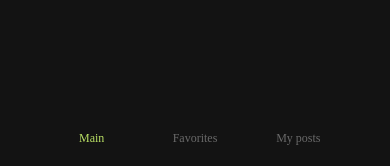
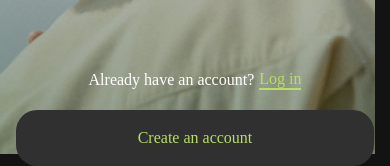
Before and after one commit to misha-mi/fourthTask, a React Native app: screen / in a window 390 px wide. Shown: the part 658-824 px from the top of the page. Built offline with nearby package versions, Linux system fonts and the light colour scheme; no server answers.

Commit message:
moved pages in pages folder

```diff
--- a/src/index.tsx
+++ b/src/index.tsx
@@ -1,13 +1,13 @@
 import Navigation from './HOC/navigation/navigation';
-import JoinUsPage from './components/join-us-page/join-us-page';
-import LogInPage from './components/log-in-page/log-in-page';
-import SuccessJoinUsPage from './components/success-join-us-page/success-join-us-page';
-import WelcomePage from './components/welcome-page/welcome-page';
+import JoinUsPage from './pages/join-us-page/join-us-page';
+import LogInPage from './pages/log-in-page/log-in-page';
+import SuccessJoinUsPage from './pages/success-join-us-page/success-join-us-page';
+import WelcomePage from './pages/welcome-page/welcome-page';
 import { createNativeStackNavigator } from '@react-navigation/native-stack';
 import { ApolloProvider } from '@apollo/client';
 import apolloClient from './apollo/client';
-import ProfilePage from './components/profile-page/profile-page';
-import MainPage from './components/main-page/main-page';
+import ProfilePage from './pages/profile-page/profile-page';
+import MainPage from './pages/main-page/main-page';
 const Stack = createNativeStackNavigator();
 
 const Index = () => {
@@ -24,7 +24,7 @@ const Index = () => {
     <ApolloProvider client={apolloClient}>
       <Navigation>
         <Stack.Navigator
-          initialRouteName="Main"
+          initialRouteName="Welcome"
           screenOptions={{
             headerShown: false,
           }}>
--- a/src/components/log-in-page/log-in-page.tsx
+++ b/src/pages/join-us-page/join-us-page.tsx
@@ -1,16 +1,16 @@
 import { StyleSheet, View } from 'react-native';
 import TitleAuthorization from '../../ui/title-authorization/title-authorization';
-import LogInForm from '../forms/log-in-form/log-in-form';
+import JoinUsForm from '../../components/forms/join-us-form/join-us-form';
 
-const LogInPage = ({ navigation }) => {
+const JoinUsPage = ({ navigation }) => {
   return (
     <View style={styles.wrapper}>
       <TitleAuthorization
-        titleText="Log in"
+        titleText="Join us"
         subtitleText="You will be able to fully communicate"
       />
       <View style={styles.mt40}>
-        <LogInForm onClickRegister={() => navigation.navigate('JoinUs')} />
+        <JoinUsForm onClickLogIn={() => navigation.navigate('LogIn')} />
       </View>
     </View>
   );
@@ -28,4 +28,4 @@ const styles = StyleSheet.create({
   },
 });
 
-export default LogInPage;
+export default JoinUsPage;
--- a/src/components/join-us-page/join-us-page.tsx
+++ b/src/pages/log-in-page/log-in-page.tsx
@@ -1,16 +1,16 @@
 import { StyleSheet, View } from 'react-native';
 import TitleAuthorization from '../../ui/title-authorization/title-authorization';
-import JoinUsForm from '../forms/join-us-form/join-us-form';
+import LogInForm from '../../components/forms/log-in-form/log-in-form';
 
-const JoinUsPage = ({ navigation }) => {
+const LogInPage = ({ navigation }) => {
   return (
     <View style={styles.wrapper}>
       <TitleAuthorization
-        titleText="Join us"
+        titleText="Log in"
         subtitleText="You will be able to fully communicate"
       />
       <View style={styles.mt40}>
-        <JoinUsForm onClickLogIn={() => navigation.navigate('LogIn')} />
+        <LogInForm onClickRegister={() => navigation.navigate('JoinUs')} />
       </View>
     </View>
   );
@@ -28,4 +28,4 @@ const styles = StyleSheet.create({
   },
 });
 
-export default JoinUsPage;
+export default LogInPage;
--- a/src/components/main-page/main-page.tsx
+++ b/src/pages/main-page/main-page.tsx
@@ -1,7 +1,7 @@
 import { ScrollView, StyleSheet, Text, View } from 'react-native';
 import ProfileImg from '../../ui/profile-img/profile-img';
 import Tabs from '../../ui/tabs/tabs';
-import PostsList from '../posts-list/posts-list';
+import PostsList from '../../components/posts-list/posts-list';
 import Tapbar from '../../ui/tapbar/tapbar';
 import { useState } from 'react';
 import { TFilter, TSort } from '../../types';
--- a/src/components/profile-page/profile-page.tsx
+++ b/src/pages/profile-page/profile-page.tsx
@@ -4,7 +4,7 @@ import ArrowSVG from '../../assets/svg/arrow-svg';
 import TextButton from '../../ui/text-button/text-button';
 import ProfileImg from '../../ui/profile-img/profile-img';
 import { useTheme } from '@react-navigation/native';
-import SettingPersonalInfo from '../setting-personal-info/setting-personal-info';
+import SettingPersonalInfo from '../../components/setting-personal-info/setting-personal-info';
 import { useForm } from 'react-hook-form';
 import { TUser } from '../../types';
 import RoundButton from '../../ui/round-button/round-button';
```
Also changed, not shown: src/pages/main-page/type.tsx (renamed from src/components/main-page/type.tsx), src/pages/success-join-us-page/success-join-us-page.tsx (renamed from src/components/success-join-us-page/success-join-us-page.tsx), src/pages/welcome-page/welcome-page.tsx (renamed from src/components/welcome-page/welcome-page.tsx).
